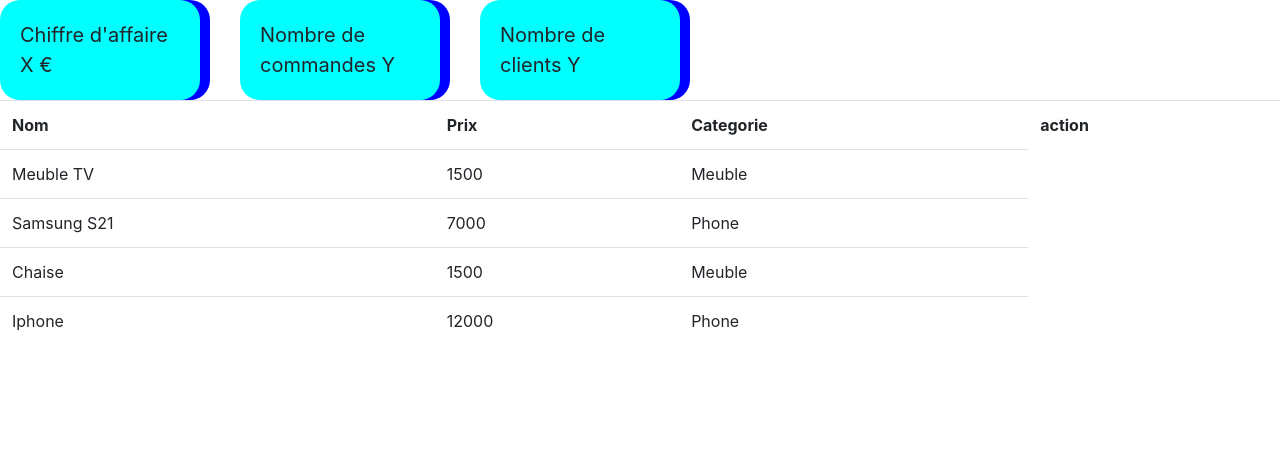
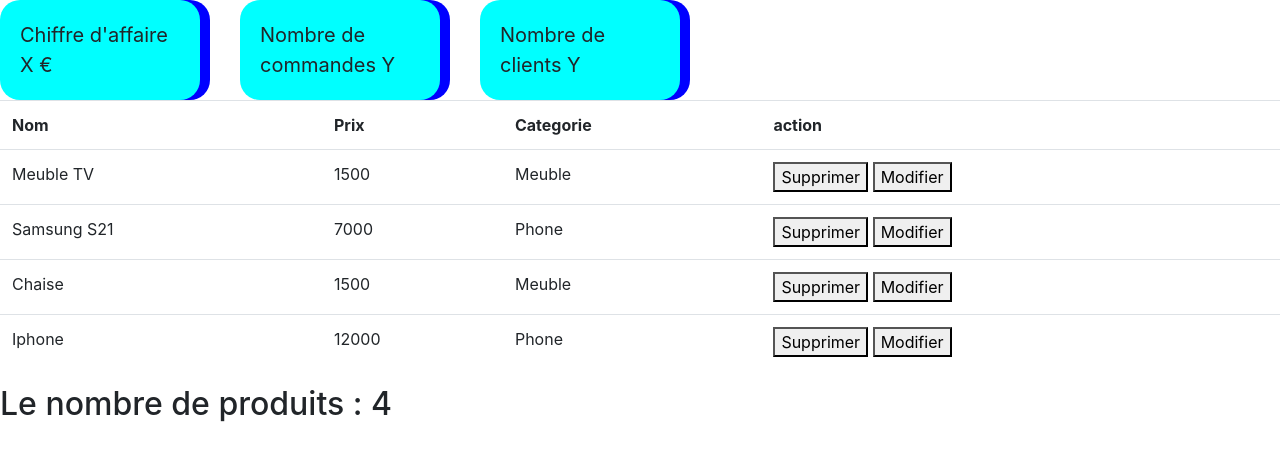
Before and after one commit to Kanisse/PHP, a PHP site: page / in a window 1280 px wide. Shown: the top 461 px of the page. Run offline with PHP 8.4, Linux system fonts and the light colour scheme; data comes from the database, SQL or seed files in the repository.

Commit message:
nbr_produit

```diff
--- a/index.php
+++ b/index.php
@@ -1,7 +1,5 @@
 <?php
 
-$connexion = mysqli_connect("localhost","root","", "emginfo");
-$resultat = $connexion -> query("select * from produits");
 
 ?>
 
@@ -42,14 +40,26 @@ $resultat = $connexion -> query("select * from produits");
         </tr>
 
 
-        <?php while ($ligne= $resultat -> fetch_array()) {?>
+        <?php
+        $connexion = mysqli_connect("localhost","root","", "emginfo");
+        $resultat = $connexion -> query("select * from produits");
+        $nbr= $connexion -> query("select count('nom') as nbr from produits");
+        $ligne0= $nbr -> fetch_array();
+        while ($ligne= $resultat -> fetch_array()) {?>
         <tr>
             <td><?php echo $ligne['nom'] ; ?></td>
             <td><?php echo $ligne['prix'] ; ?></td>
             <td><?php echo $ligne['categorie'] ; ?></td>
+        <td>
+            <button> Supprimer</button>
+            <button>Modifier</button>
+    </td>
+
         </tr>
 <?php  } ?>
 
     </table>
+
+    <h2>  Le nombre de produits : <?php echo $ligne0['nbr']; ?> </h2>
 </body>
 </html>
```
